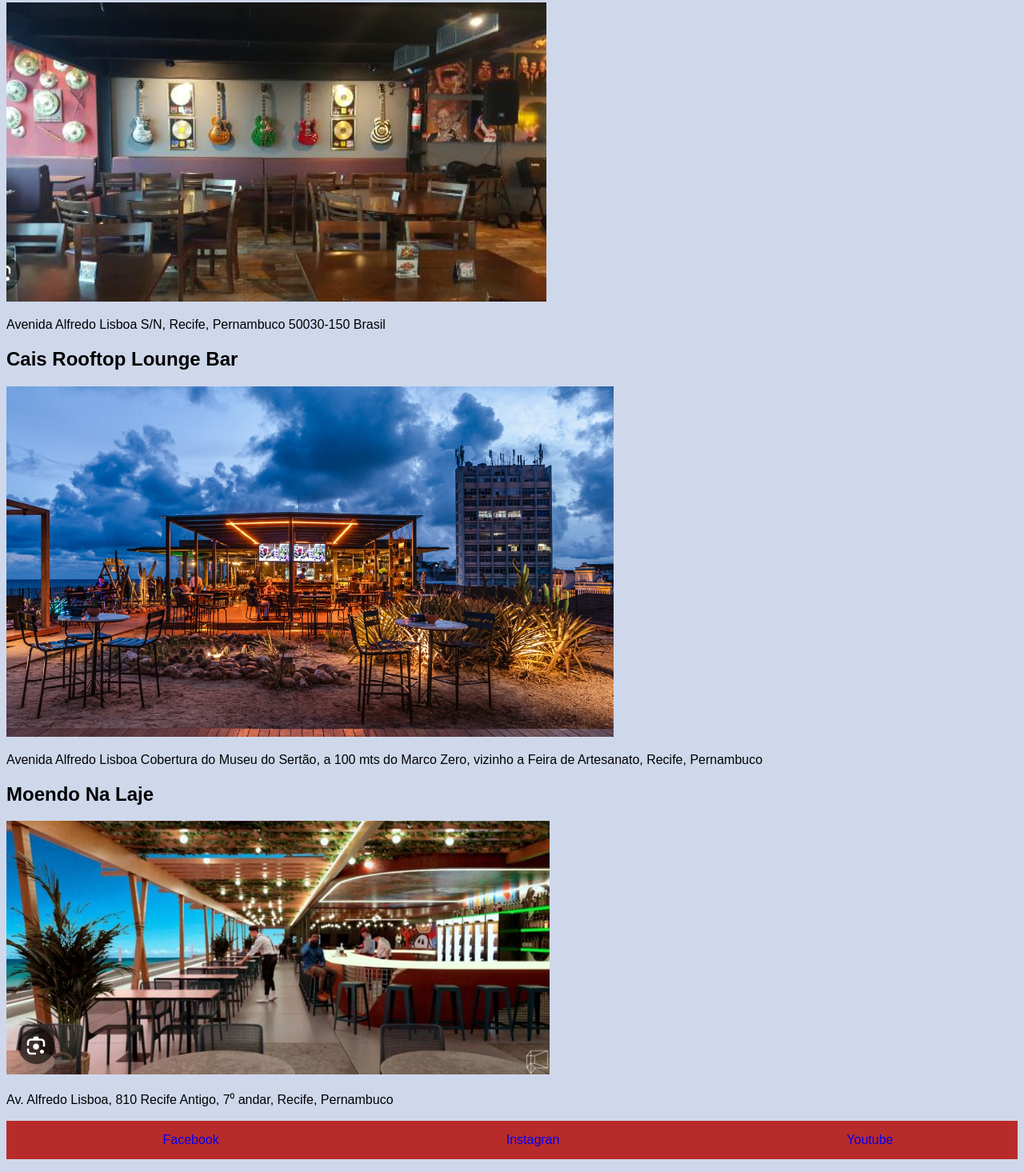
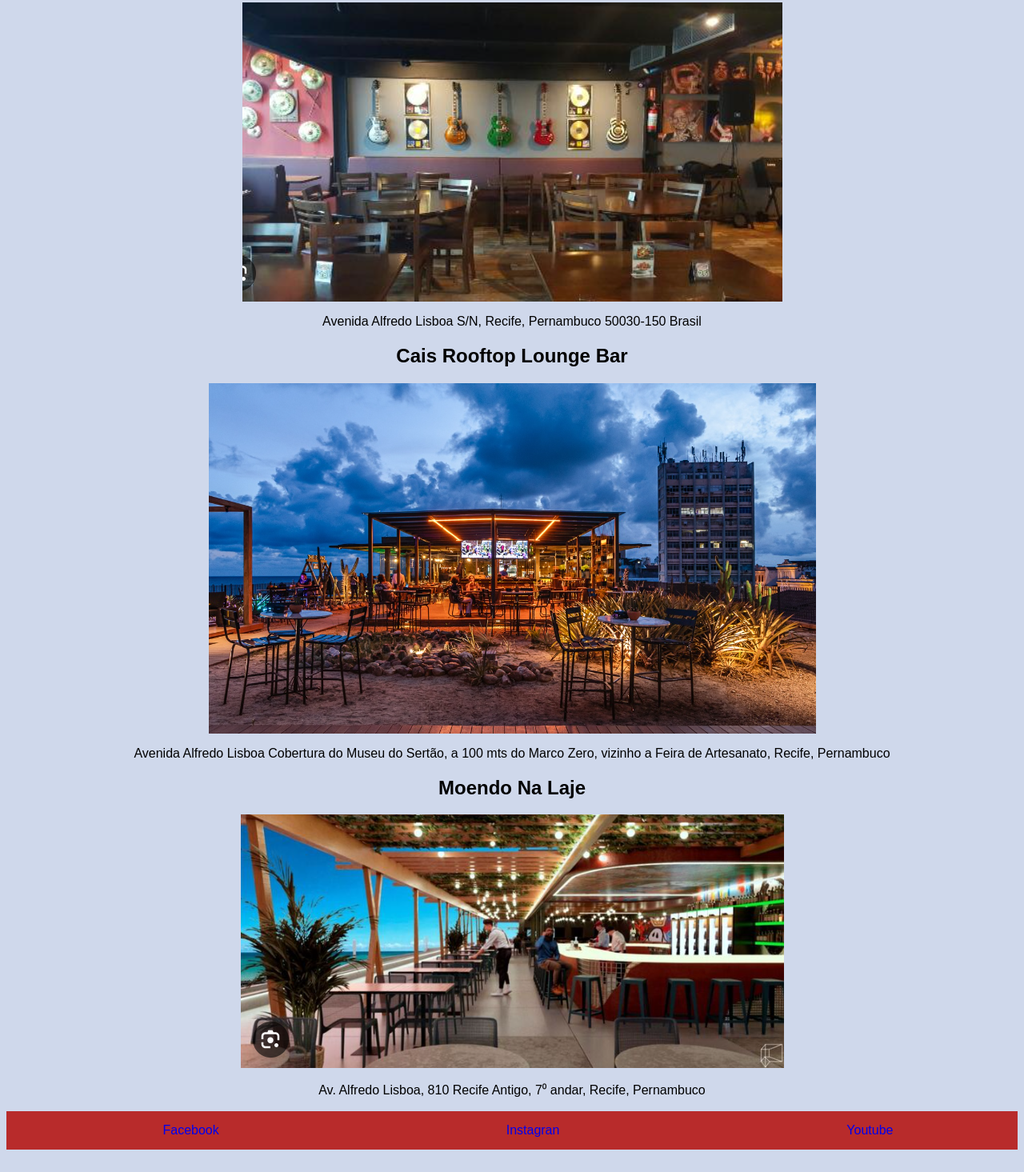
Before and after one commit to erikapss/Proz-TalentoCloud-AWS-Nexa-HTML-CSS-TurismoRecife-AT3, a plain HTML site: page Restaurantes.html in a window 1280 px wide. Shown: the part 199-1664 px from the top of the page at 80% size. Drawn offline with Linux system fonts and the light colour scheme.

Commit message:
Inclusão dos aprendizados com flexbox e class

```diff
--- a/Restaurantes.html
+++ b/Restaurantes.html
@@ -21,19 +21,25 @@
     <main>
         <h1>Confira a seleção que fizemos para você.</h1>
         <h2>Rock & Ribs</h2>
-        <img src="./img/rock & ribs.PNG" alt="Imagem do Rock & Ribs">
-        <p>
+        <div>
+            <img src="./img/rock & ribs.PNG" alt="Imagem do Rock & Ribs">
+        </div>
+        <p class="endereco">
             Avenida Alfredo Lisboa S/N, Recife, Pernambuco 50030-150 Brasil
         </p>
         <h2>Cais Rooftop Lounge Bar</h2>
-        <img src="./img/cais rooftop lounge bar.PNG" alt="Imagem do Cais Rooftop Lounge Bar">
-        <p>
+        <div>
+            <img src="./img/cais rooftop lounge bar.PNG" alt="Imagem do Cais Rooftop Lounge Bar">
+        </div>
+        <p class="endereco">
             Avenida Alfredo Lisboa Cobertura do Museu do Sertão, a 100 mts do Marco Zero,
              vizinho a Feira de Artesanato, Recife, Pernambuco
         </p>
         <h2>Moendo Na Laje</h2>
-        <img src="./img/moendo na laje.PNG" alt="Imagem do Moendo Na Laje">
-        <p>
+        <div>
+            <img src="./img/moendo na laje.PNG" alt="Imagem do Moendo Na Laje">
+        </div>
+        <p class="endereco">
             Av. Alfredo Lisboa, 810 Recife Antigo, 7⁰ andar, Recife, Pernambuco
         </p>
     </main>
--- a/styles.css
+++ b/styles.css
@@ -48,3 +48,12 @@ body {
     background-color: rgb(207, 216, 235);
     font-family: Arial, Helvetica, sans-serif;
 }
+
+h1, h2, div {
+    display: flex;
+    justify-content: center;
+}
+
+.endereco {
+    text-align: center;
+}
```
Also changed, not shown: Como chegar.html (+3 -1 lines), Pontos Turísticos.html (+20 -0 lines), index.html (+3 -1 lines), README.txt.
